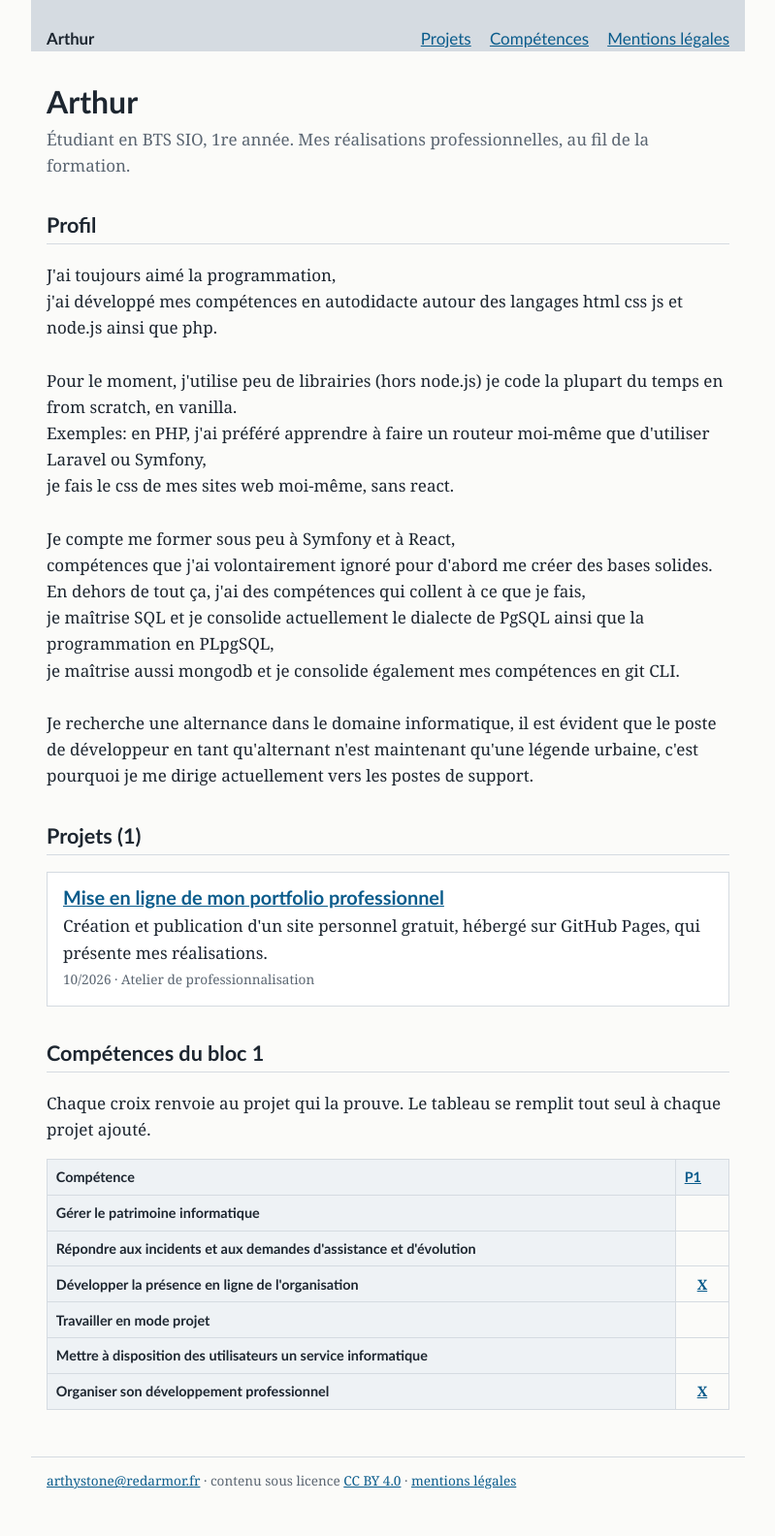
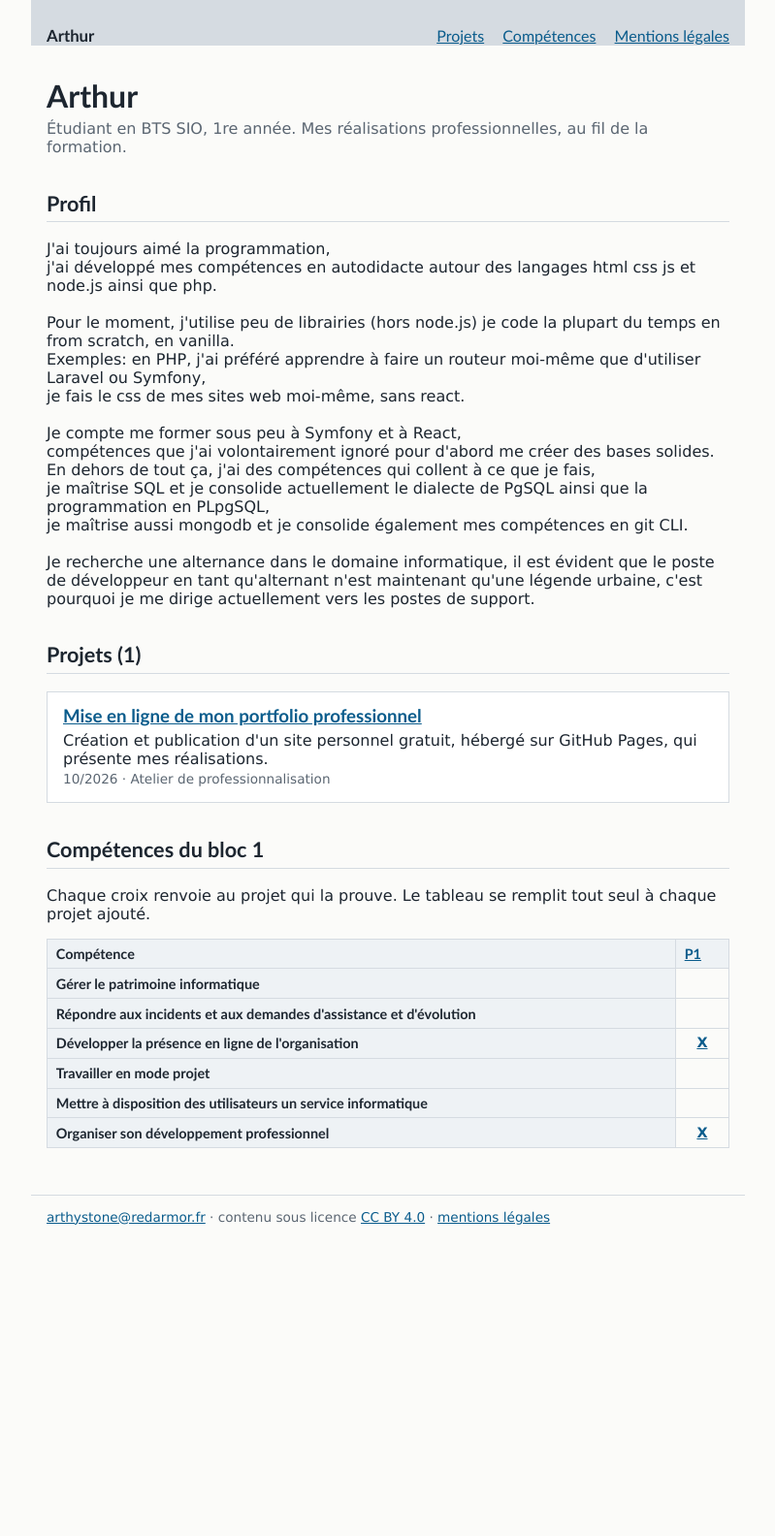
Before and after one commit to ArthyStone/portfolio-ecole, a Jekyll site: the page built from index.html, in a window 1280 px wide. Shown: the whole page at 97% size, without its empty margins (240-1039 px from the left). Built offline with Jekyll 4.4.1, drawn with Linux system fonts in a browser that asks for light colours; after the commit the page ends 1308 px from its top, so only the background shows below that.

Commit message:
Modification de la police d'écriture

```diff
--- a/css/style.css
+++ b/css/style.css
@@ -12,7 +12,8 @@ body {
   margin: 0;
   background: var(--fond);
   color: var(--encre);
-  font: 17px/1.6 Georgia, "Times New Roman", serif;
+  font-size: 17px/1.6;
+  font-family:Verdana, Geneva, Tahoma, sans-serif;
 }
 header, main, footer { max-width: 46rem; margin: 0 auto; padding: 0 1rem; }
 header { padding-top: 1.6rem; display: flex; flex-wrap: wrap; justify-content: space-between; align-items: baseline; gap: .5rem 1.5rem; background-color: var(--trait); }
```
